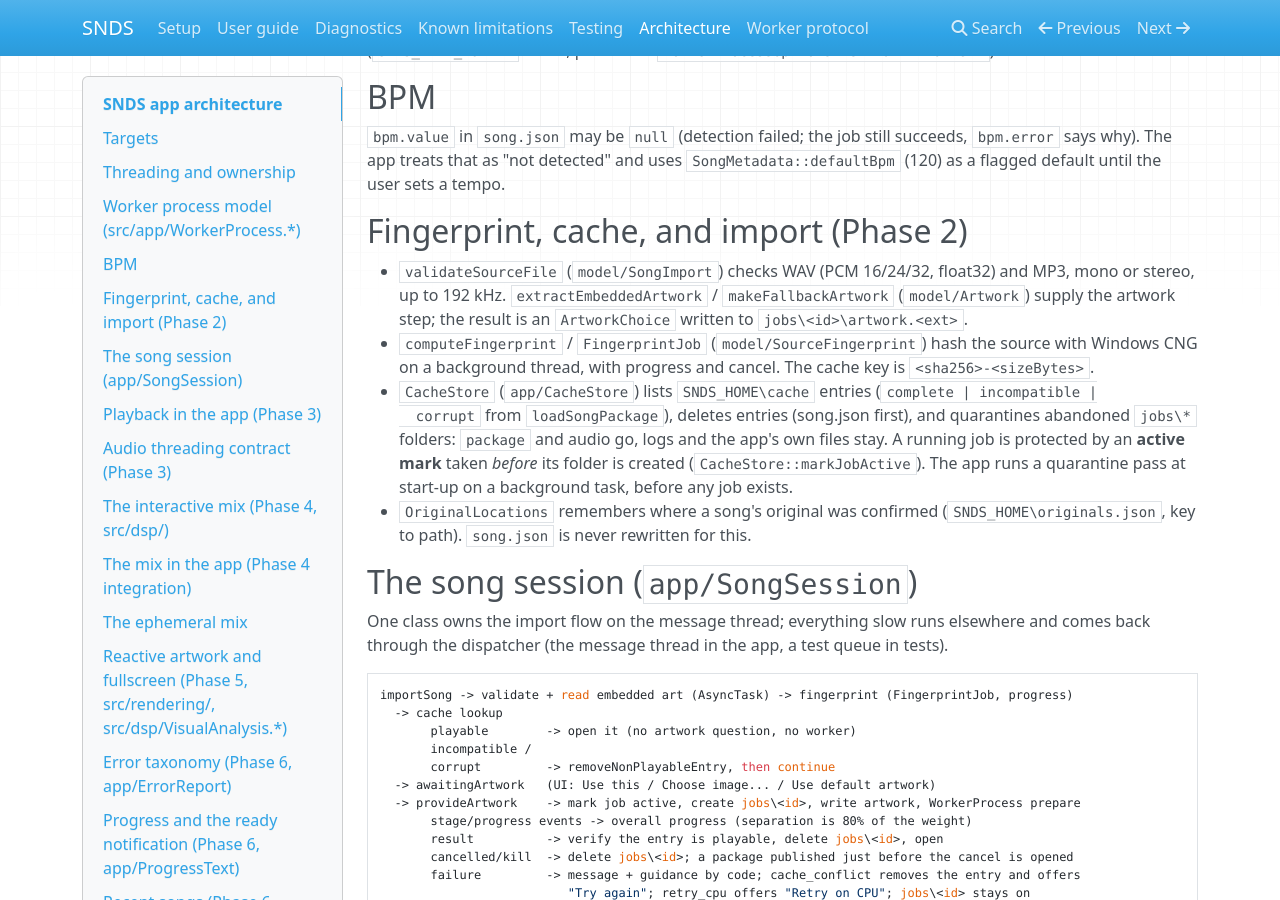
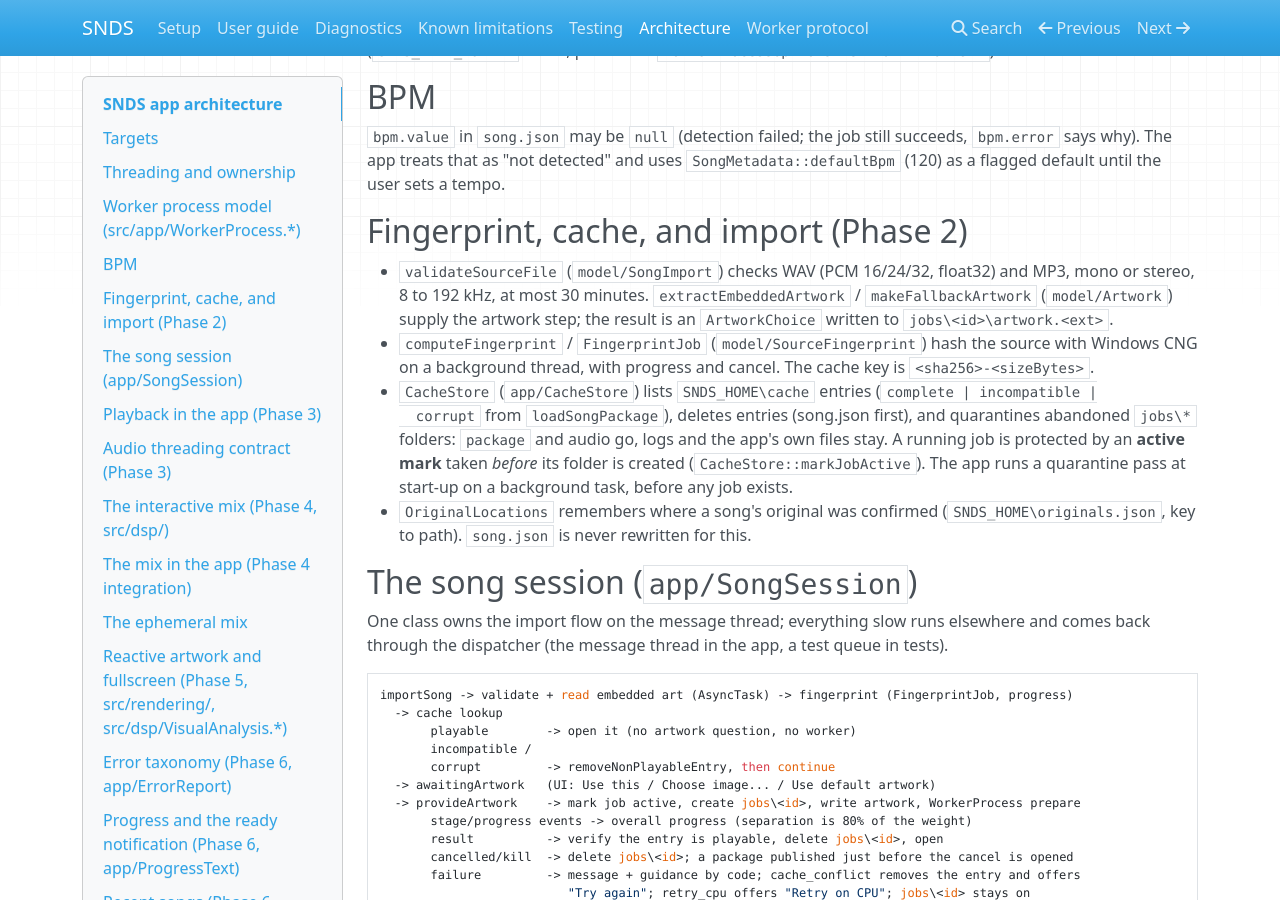
Before and after one commit to laceyp99/snds, an MkDocs documentation site: the page built from docs/architecture.md, in a window 1280 px wide and 900 px high, scrolled down 924 px. Built offline with MkDocs 1.6.1, drawn with Linux system fonts in a browser that asks for light colours; nearby versions of some CDN libraries.

```diff
--- a/docs/architecture.md
+++ b/docs/architecture.md
@@ -49,8 +49,9 @@ flagged default until the user sets a tempo.
 ## Fingerprint, cache, and import (Phase 2)
 
 - `validateSourceFile` (`model/SongImport`) checks WAV (PCM 16/24/32, float32) and MP3, mono or
-  stereo, up to 192 kHz. `extractEmbeddedArtwork` / `makeFallbackArtwork` (`model/Artwork`) supply
-  the artwork step; the result is an `ArtworkChoice` written to `jobs\<id>\artwork.<ext>`.
+  stereo, 8 to 192 kHz, at most 30 minutes. `extractEmbeddedArtwork` / `makeFallbackArtwork`
+  (`model/Artwork`) supply the artwork step; the result is an `ArtworkChoice` written to
+  `jobs\<id>\artwork.<ext>`.
 - `computeFingerprint` / `FingerprintJob` (`model/SourceFingerprint`) hash the source with
   Windows CNG on a background thread, with progress and cancel. The cache key is
   `<sha256>-<sizeBytes>`.
```
Also changed, not shown: docs/setup.md (+4 -0 lines).
